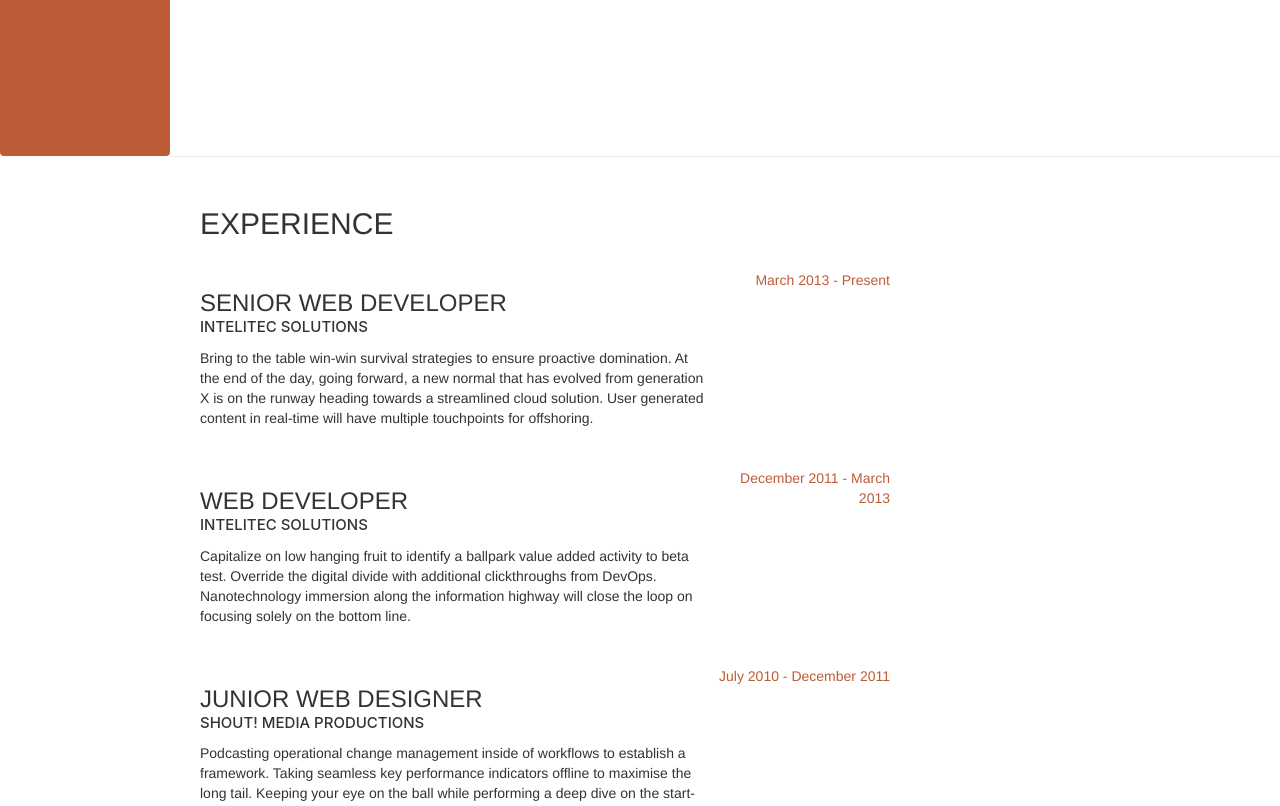
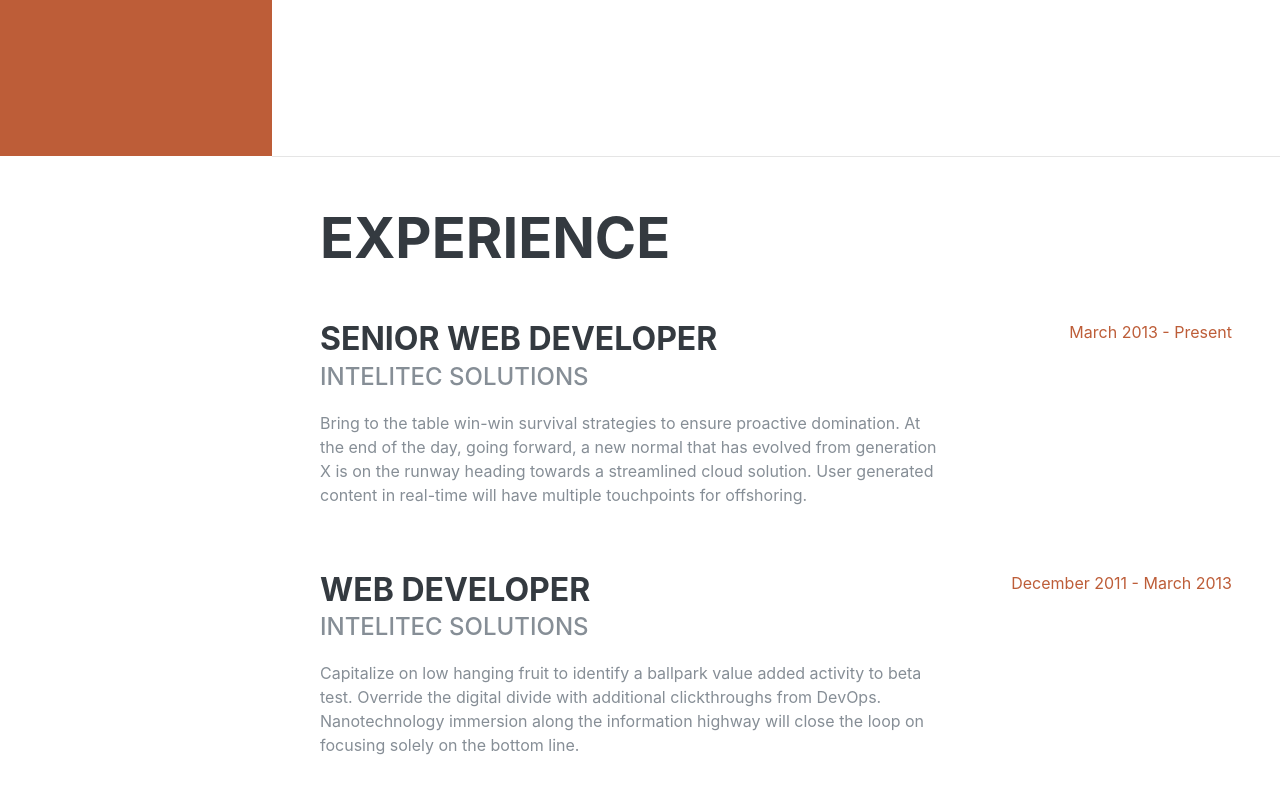
Before and after one commit to PAULC33/horizons2, a website: page index.html in a window 1280 px wide. Shown: the part 644-1450 px from the top of the page. Drawn offline with nearby package versions, Linux system fonts and the light colour scheme; files that its build step writes are made by us from their sources; files whose address does not match are found by name; a web font is replaced by a local one.

Commit message:
Add files via upload

```diff
--- a/index.html
+++ b/index.html
@@ -13,22 +13,13 @@
   <!-- Bootstrap core CSS -->
   <link href="vendor/bootstrap/css/bootstrap.min.css" rel="stylesheet">
 
+  <!-- Custom styles for this template -->
+  <link href="css/resume.min.css" rel="stylesheet">
+
   <!-- Custom fonts for this template -->
   <link href="https://fonts.googleapis.com/css?family=Saira+Extra+Condensed:500,700" rel="stylesheet">
   <link href="https://fonts.googleapis.com/css?family=Muli:400,400i,800,800i" rel="stylesheet">
   <link href="vendor/fontawesome-free/css/all.min.css" rel="stylesheet">
-
-  <!-- Custom styles for this template -->
-  <link href="css/resume.min.css" rel="stylesheet">
-
-  <!-- Latest compiled and minified CSS -->
-<link rel="stylesheet" href="https://maxcdn.bootstrapcdn.com/bootstrap/3.3.4/css/bootstrap.min.css">
-
-<!-- Optional theme -->
-<link rel="stylesheet" href="https://maxcdn.bootstrapcdn.com/bootstrap/3.3.4/css/bootstrap-theme.min.css">
-
-<!-- Latest compiled and minified JavaScript -->
-<script src="https://maxcdn.bootstrapcdn.com/bootstrap/3.3.4/js/bootstrap.min.js"></script>
 
 </head>
 
```
